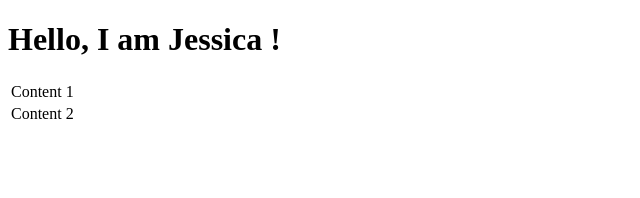
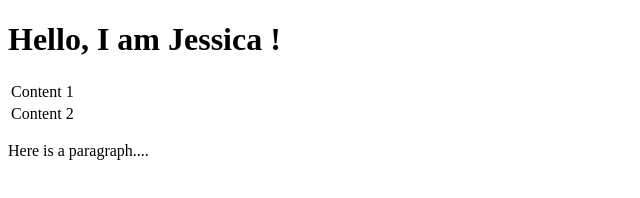
Before and after one commit to carloscodingroadtrip/jess-sample, a plain HTML site: page index.html in a window 1280 px wide. Shown: the whole page, without its empty margins (0-640 px from the left). Drawn offline with Linux system fonts and the light colour scheme.

Commit message:
updating

```diff
--- a/index.html
+++ b/index.html
@@ -1,10 +1,12 @@
 <!DOCTYPE html>
 <html lang="en">
+
 <head>
     <meta charset="UTF-8">
     <meta name="viewport" content="width=device-width, initial-scale=1.0">
     <title>Jessica Sample Portfolio</title>
 </head>
+
 <body>
     <h1>Hello, I am Jessica !</h1>
     <table>
@@ -15,5 +17,7 @@
             <td>Content 2</td>
         </tr>
     </table>
+    <p>Here is a paragraph....
 </body>
+
 </html>
```
